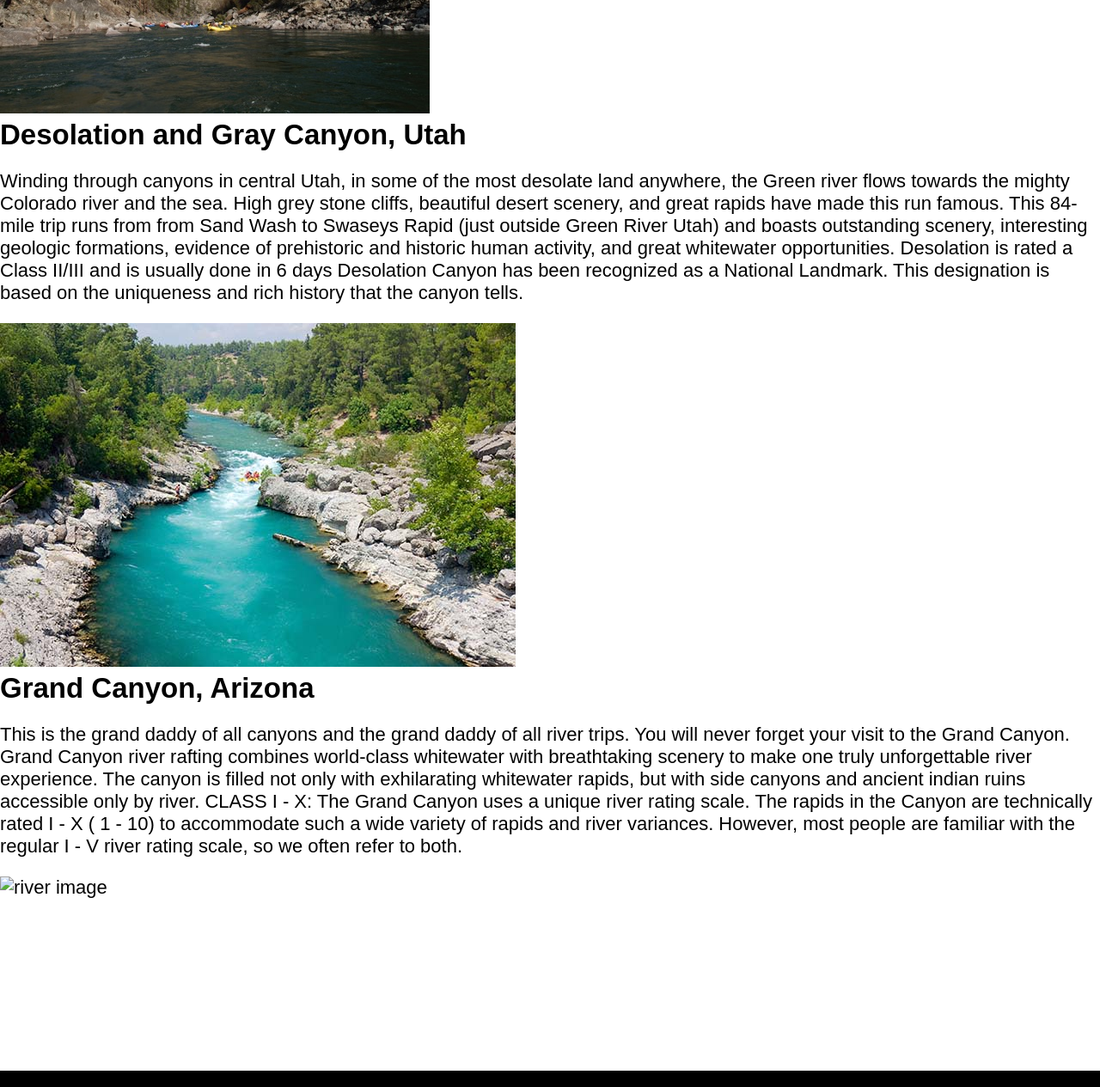
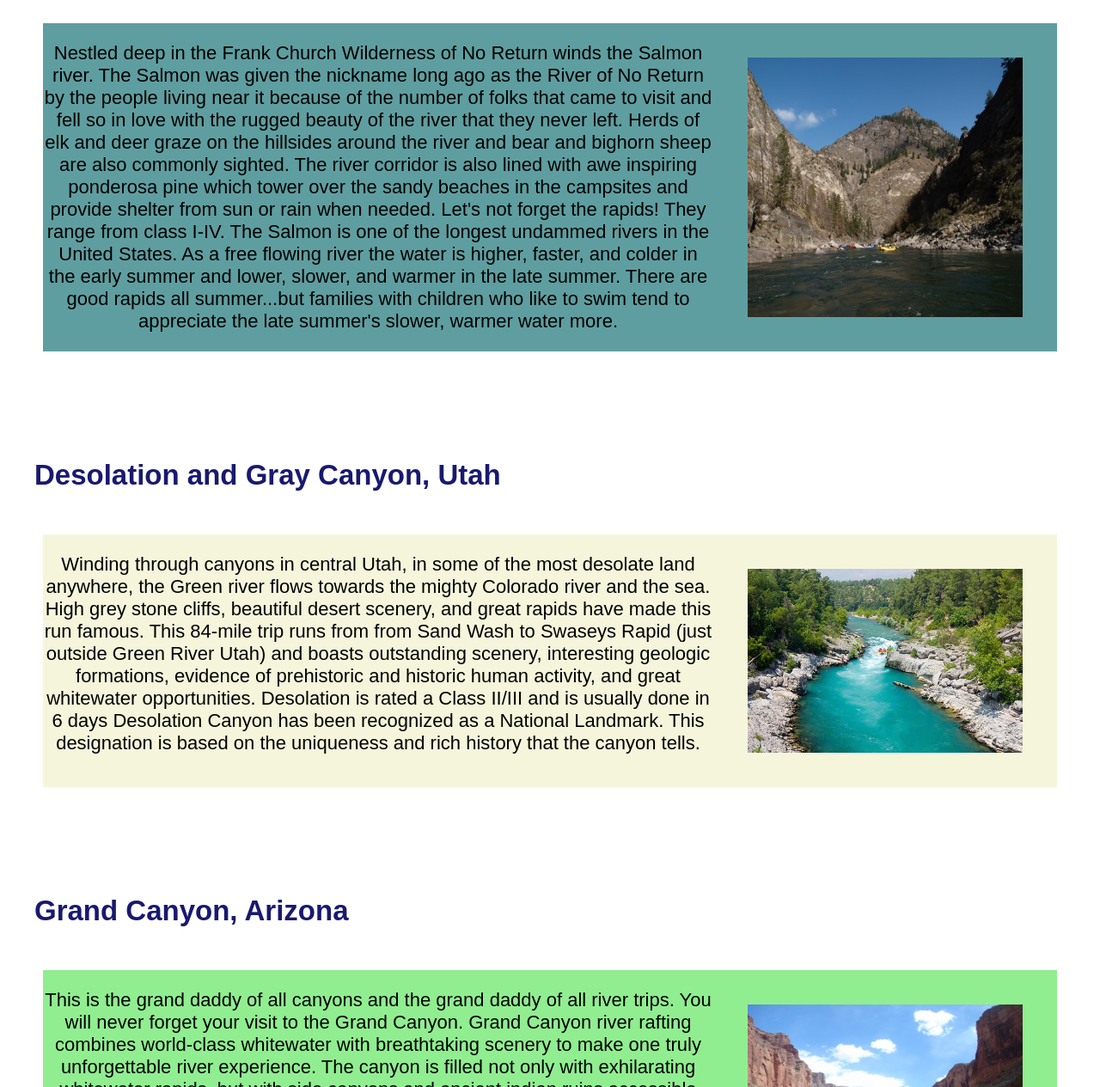
Before and after one commit to Mattvil04/wdd130, a plain HTML site: page wwr/site-rafting-subpage.html in a window 1280 px wide. Shown: the part 629-1894 px from the top of the page at 86% size. Drawn offline with Linux system fonts and the light colour scheme.

Commit message:
updated subpage

```diff
--- a/wwr/site-rafting-subpage.html
+++ b/wwr/site-rafting-subpage.html
@@ -19,32 +19,74 @@
         <a href="site-plan-rafting.html">Site Plan</a>
         <a href="contactus.html">Contact Us</a>
     </nav>
+
 </header>
+<div id="hero">
+    <div id="hero-box">
+        <img id="hero-img" src="images/river-wide.jpg" alt="People enjoying rafting">
+    </div>
+    <section id="hero-msg">
+        <h1 class="home-title">Rivers</h1>
+
+    </section>
+</div>
 
 <main class="subpage-grid">
+<div id="head">
+    <h1><u>Look at the Rivers that the company runs</u></h1>
+</div>
+<div id="content01">
+    <h2>Main Fork of the Salmon River, Idaho</h2>
+    <section class="river1">
+    <p>Nestled deep in the Frank Church Wilderness of No Return winds the Salmon river.
+        The Salmon was given the nickname long ago as the River of No Return by the people living near it because of the number of folks that came to visit and fell so in love with the rugged beauty of the river that they never left.
 
-    <h2>Main Fork of the Salmon River, Idaho</h2>
-    <p>Nestled deep in the Frank Church Wilderness of No Return winds the Salmon river. The Salmon was given the nickname long ago as the River of No Return by the people living near it because of the number of folks that came to visit and fell so in love with the rugged beauty of the river that they never left.
+        Herds of elk and deer graze on the hillsides around the river and bear and bighorn sheep are also commonly sighted.
+        The river corridor is also lined with awe inspiring ponderosa pine which tower over the sandy beaches in the campsites and provide shelter from sun or rain when needed.
 
-        Herds of elk and deer graze on the hillsides around the river and bear and bighorn sheep are also commonly sighted. The river corridor is also lined with awe inspiring ponderosa pine which tower over the sandy beaches in the campsites and provide shelter from sun or rain when needed.
+        Let's not forget the rapids! They range from class I-IV.
+        The Salmon is one of the longest undammed rivers in the United States.
+        As a free flowing river the water is higher, faster, and colder in the early summer and lower, slower, and warmer in the late summer.
+        There are good rapids all summer...but families with children who like to swim tend to appreciate the late summer's slower, warmer water more.
+    </p>
+    <img src="images/salmon-boats.jpg" alt="river image">
+    </section>
+</div>
 
-        Let's not forget the rapids! They range from class I-IV. The Salmon is one of the longest undammed rivers in the United States. As a free flowing river the water is higher, faster, and colder in the early summer and lower, slower, and warmer in the late summer. There are good rapids all summer...but families with children who like to swim tend to appreciate the late summer's slower, warmer water more.</p>
-    <img src="images/salmon-boats.jpg" alt="river image">
+<div id="content01">
     <h2>Desolation and Gray Canyon, Utah</h2>
-    <p>Winding through canyons in central Utah, in some of the most desolate land anywhere, the Green river flows towards the mighty Colorado river and the sea. High grey stone cliffs, beautiful desert scenery, and great rapids have made this run famous. This 84-mile trip runs from from Sand Wash to Swaseys Rapid (just outside Green River Utah) and boasts outstanding scenery, interesting geologic formations, evidence of prehistoric and historic human activity, and great whitewater opportunities.
+    <section class="river2">
+    <p>Winding through canyons in central Utah, in some of the most desolate land anywhere, the Green river flows towards the mighty Colorado river and the sea.
+        High grey stone cliffs, beautiful desert scenery, and great rapids have made this run famous.
+        This 84-mile trip runs from from Sand Wash to Swaseys Rapid (just outside Green River Utah) and boasts outstanding scenery, interesting geologic formations, evidence of prehistoric and historic human activity, and great whitewater opportunities.
 
         Desolation is rated a Class II/III and is usually done in 6 days
 
-        Desolation Canyon has been recognized as a National Landmark.  This designation is based on the uniqueness and rich history that the canyon tells.
+        Desolation Canyon has been recognized as a National Landmark.
+        This designation is based on the uniqueness and rich history that the canyon tells.
     </p>
     <img src="images/rafting58_600.jpg" alt="river image">
+    </section>
+</div>
+
+<div id="content01">
     <h2>Grand Canyon, Arizona</h2>
-    <p>This is the grand daddy of all canyons and the grand daddy of all river trips. You will never forget your visit to the Grand Canyon.
+    <section class="river3">
 
-        Grand Canyon river rafting combines world-class whitewater with breathtaking scenery to make one truly unforgettable river experience. The canyon is filled not only with exhilarating whitewater rapids, but with side canyons and ancient indian ruins accessible only by river.
+    <p>This is the grand daddy of all canyons and the grand daddy of all river trips.
+        You will never forget your visit to the Grand Canyon.
 
-        CLASS I - X: The Grand Canyon uses a unique river rating scale. The rapids in the Canyon are technically rated I - X ( 1 - 10) to accommodate such a wide variety of rapids and river variances. However, most people are familiar with the regular I - V river rating scale, so we often refer to both.</p>
-    <img src="images/river_narrow.png" alt="river image"/>
+        Grand Canyon river rafting combines world-class whitewater with breathtaking scenery to make one truly unforgettable river experience.
+        The canyon is filled not only with exhilarating whitewater rapids, but with side canyons and ancient indian ruins accessible only by river.
+
+        CLASS I - X: The Grand Canyon uses a unique river rating scale.
+        The rapids in the Canyon are technically rated I - X ( 1 - 10) to accommodate such a wide variety of rapids and river variances.
+        However, most people are familiar with the regular I - V river rating scale, so we often refer to both.
+    </p>
+    <img src="images/river-narrow.jpg" alt="river image">
+
+    </section>
+</div>
 </main>
 <footer>
   <p>Dry Oar &copy; 2022 - Matias Villacis</p>
--- a/wwr/styles/style.css
+++ b/wwr/styles/style.css
@@ -207,6 +207,47 @@ main section img{
     opacity: .6;
     transform: scale(1.1);
 }
+.subpage-grid{
+    height: 1600px;
+    max-height: 2600;
+    padding: 20px;
+    grid-template-columns: 1fr 1fr;
+}
+#content01{
+    padding-top: 75px;
+}
+#content01 h2{
+    padding: 20px;
+    color: midnightblue;
+}
+#head{
+    color: darkblue;
+    margin-left: 150px;
+
+}
+.river1{
+    margin: 30px;
+    justify-content:space-between ;
+    display: flex;
+    background-color:cadetblue ;
+}
+.river2{
+    margin: 30px;
+    display: flex;
+    justify-content:space-between ;
+    background-color: beige;
+}
+.river3{
+    margin: 30px;
+    justify-content:space-between ;
+    display: flex;
+    background-color: lightgreen;
+}
+.subpage-grid img{
+    width: 400px;
+    padding: 40px;
+
+}
 
 @media screen and (max-width: 900px) {
     #hero, .home-grid {
```
Also changed, not shown: wwr/index.html (+1 -1 lines), wwr/site-plan-rafting.html (+1 -1 lines), wwr/images/river-wide.jpg (added).
